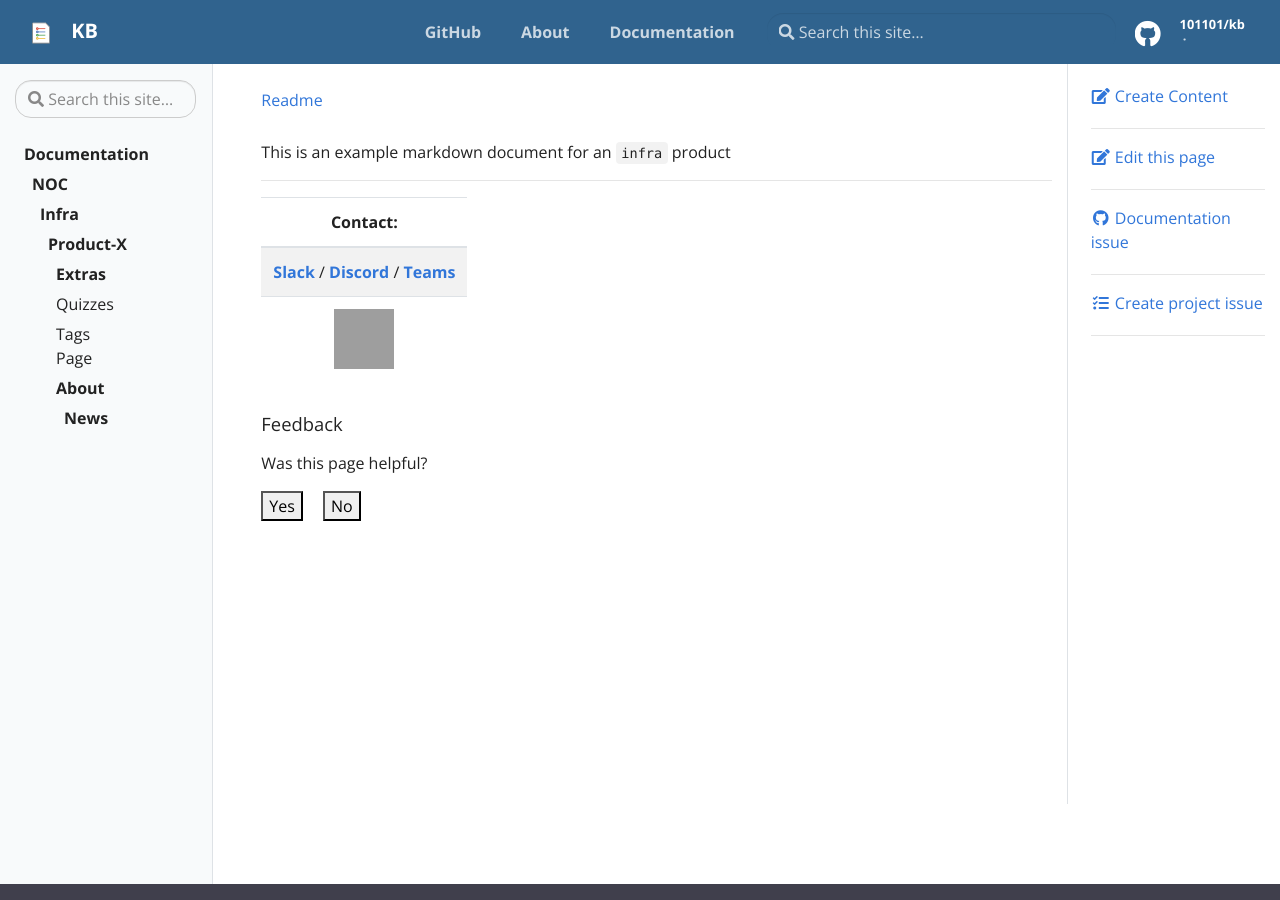
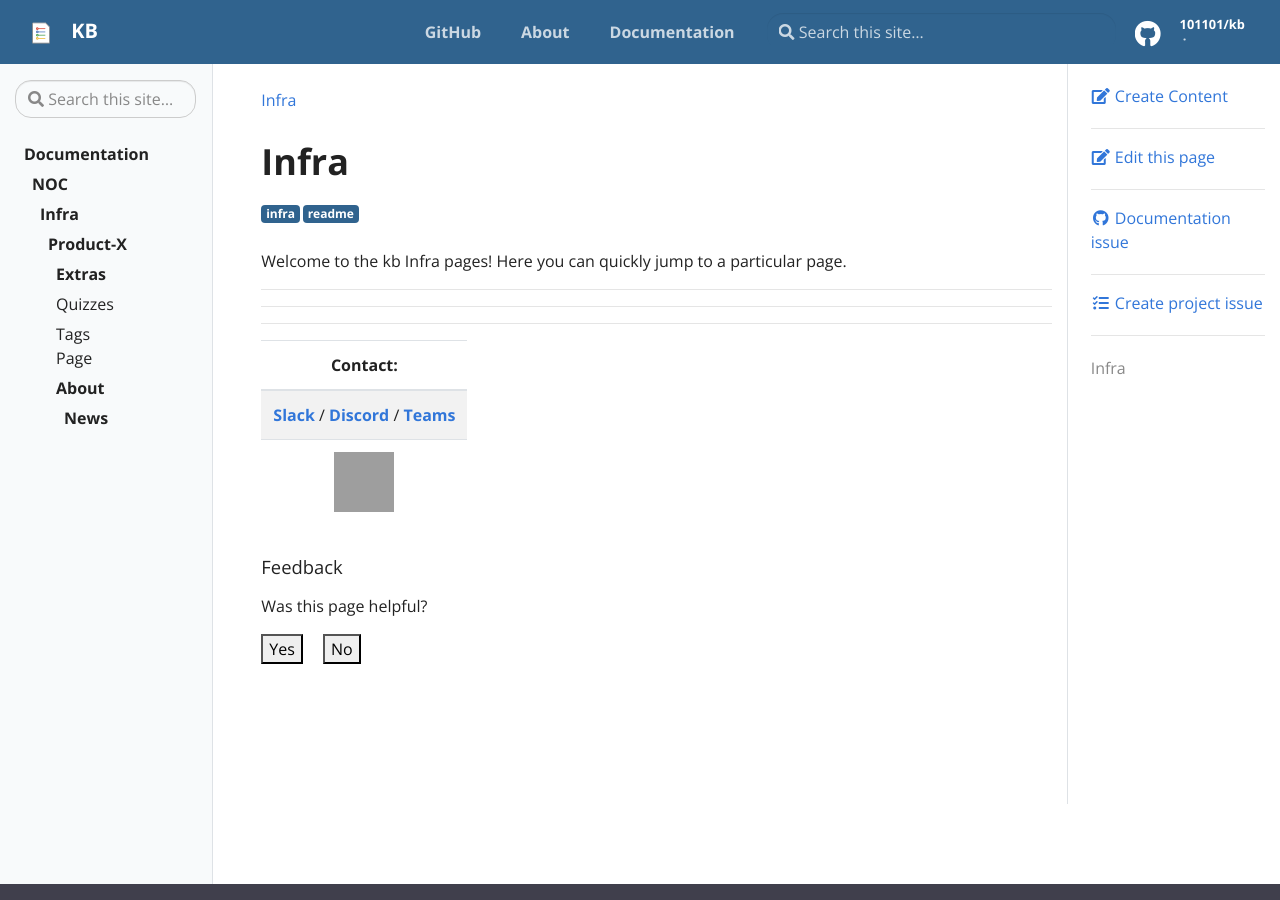
Before and after one commit to 101101/kb, a Jekyll site: the page built from _docs/infra/infra-readme.md, in a window 1280 px wide and 900 px high. Built offline with Jekyll 4.4.1, drawn with Linux system fonts in a browser that asks for light colours; grey boxes are pictures that could not be loaded.

Commit message:
Update infra-readme.md

```diff
--- a/_docs/infra/infra-readme.md
+++ b/_docs/infra/infra-readme.md
@@ -1,17 +1,37 @@
 ---
-title: Readme
+layout: page
+title: Infra
 permalink: /docs/infra/infra-readme/
 tags:
  - infra
  - readme
-description: tell me something about this infra page
+description: Infrastructure document pages
 ---
 
-This is an example markdown document for an `infra` product
+# Infra
 
+{% if user %}
+  Hello {{ user.name }}!
+{% endif %}
 
- ---
+Welcome to the {{ site.title }} Infra pages! Here you can quickly jump to a
+particular page.
 
+---
+
+<div class="section-index">
+    <hr class="panel-line">
+    {% for post in site.docs %}
+        {% if post.category contains "infra" %}
+            <div class="entry">
+            <h5><a href="{{ post.url | prepend: site.baseurl }}">{{ post.title }}</a></h5>
+            <p>{{ post.description }}</p>
+            </div>
+        {% endif %}
+    {% endfor %}
+</div>
+
+---
 
 | Contact: |
 | :---------: |
```
